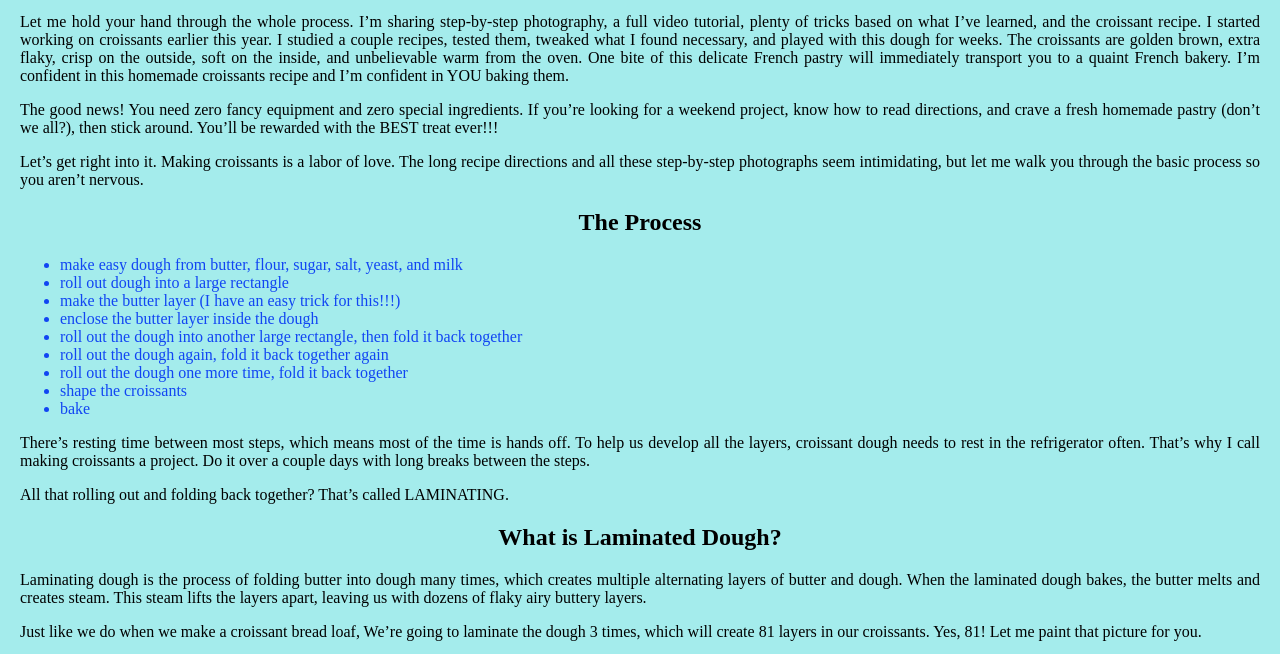
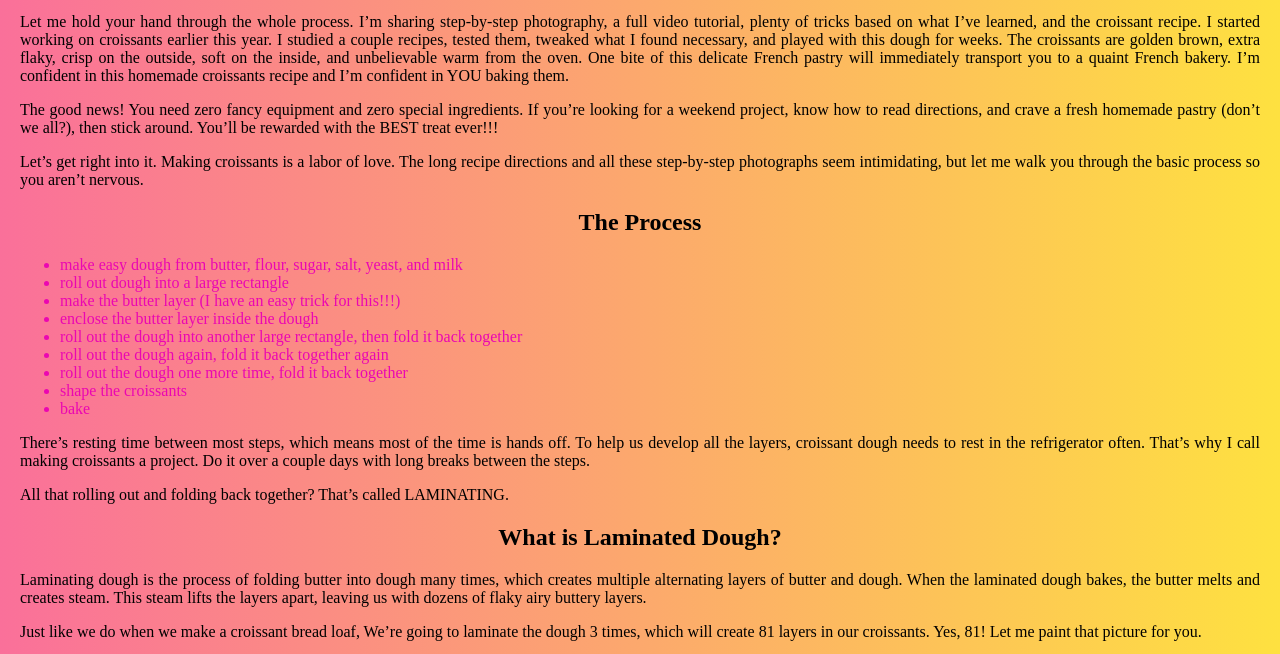
Before and after one commit to BeTetiana/Croissant, a plain HTML site: page index.html in a window 1280 px wide. Shown: the part 127-781 px from the top of the page. Drawn offline with Linux system fonts and the light colour scheme.

Commit message:
change background, color li

```diff
--- a/src/style.css
+++ b/src/style.css
@@ -1,5 +1,5 @@
 body {
-  background-color: rgb(164, 236, 236);
+  background-image: linear-gradient(to right, #fa709a 0%, #fee140 100%);
   margin: 30px 20px;
 }
 h1 {
@@ -12,5 +12,5 @@ p {
   text-align: justify;
 }
 li {
-  color: rgb(17, 69, 243);
+  color: rgb(235, 6, 178);
 }
```
